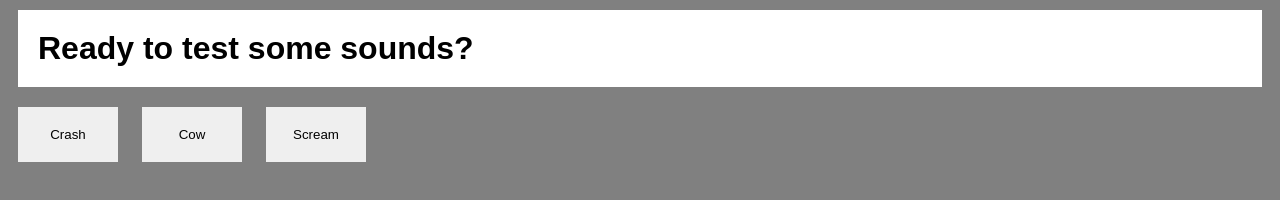
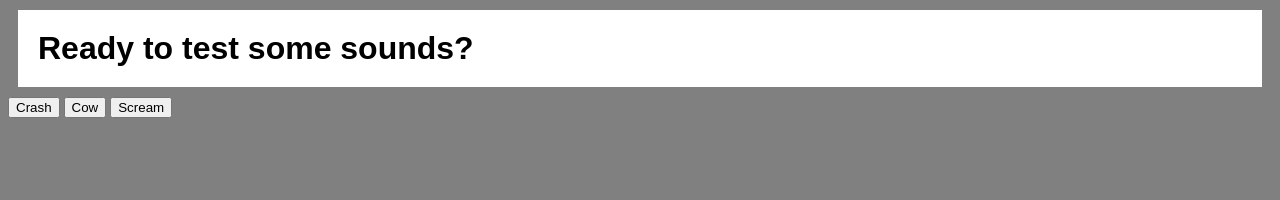
Before and after one commit to JosieSebald/mi349_soundboard, a plain HTML site: page index.html in a window 1280 px wide. Drawn offline with Linux system fonts and the light colour scheme.

Commit message:
removed button css

```diff
--- a/style.css
+++ b/style.css
@@ -9,10 +9,3 @@ h1 {
     background-color: white;
     font-family: Arial, Helvetica, sans-serif;
 }
-
-button {
-    width: 100px;
-    margin: 10px;
-    padding: 20px;
-    border: 20px;
-}
```
